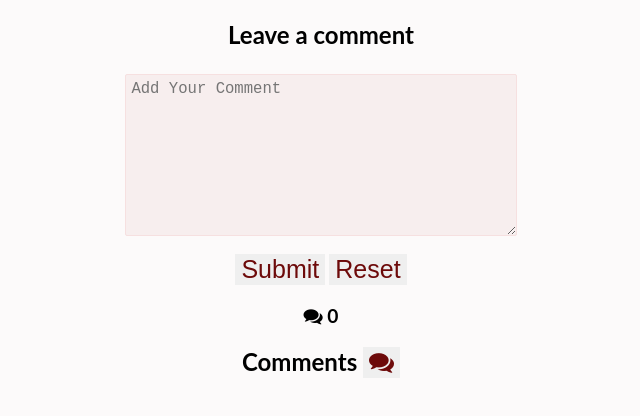
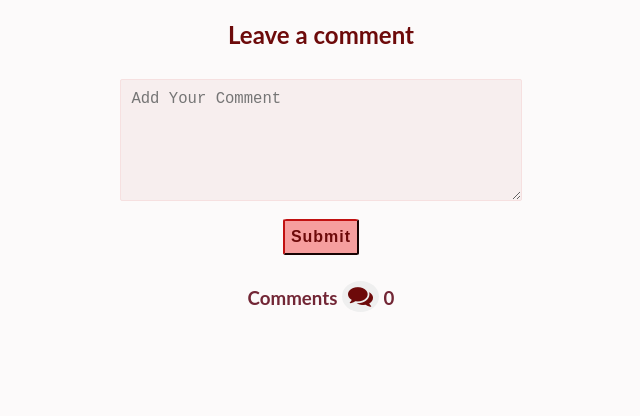
Before and after one commit to HumaIlyas/books, a plain HTML site: page index.html in a window 1280 px wide. Shown: the whole page, without its empty margins (319-959 px from the left). Drawn offline with Linux system fonts and the light colour scheme.

Commit message:
save files

```diff
--- a/index.html
+++ b/index.html
@@ -14,29 +14,26 @@
 
 <body>
 
-    <div class="container">
-        <h2>Leave a comment</h2>
+    <div>
+        <h2 class="color">Leave a comment</h2>
         <form>
            <textarea id="" placeholder="Add Your Comment" value=" "></textarea>
            <div class="btn">
-               <button id="submit" type="submit">Submit</button>
-               <button id="reset">Reset</button>
+            <input id="submit" type="submit" value="Submit">
            </div>
         </form>
     </div>
 
-    <!-- number of comments -->
-    <div class="number">
-        <p class="commentNumber"><i class="fa fa-comments"></i> <span id="comment_number">0</span></p>
+    <!-- Comments sections and count of comments -->
+    <div class="comments">
+        <div>
+            <h3 class="commentCount">Comments
+                <button><i class="fa fa-comments"></i></button> <span id="comment_count">0</span>
+            </h3>
+        </div>
+        <div id="comment-box"></div>
     </div>
 
-    <!-- Comments -->
-    <div class="comments">
-        <h2>Comments
-            <button><i class="fa fa-comments"></i></button>
-        </h2>
-        <div id="comment-box"></div>
-    </div>
 
     <!-- final popup message -->
     <div class="popup-message">
--- a/script.js
+++ b/script.js
@@ -1,15 +1,14 @@
 let field = document.querySelector('textarea');
-let backUp = field.getAttribute('placeholder')
+let backUp = field.getAttribute('placeholder');
 let btn = document.querySelector('.btn');
-let reset = document.getElementById('reset')
-let submit = document.querySelector('#submit')
+let submit = document.querySelector('#submit');
 
 // const comments = document.querySelector('#comment-box')
 let comments = document.getElementById('comment-box');
 
 // array to store the comments
 let comments_arr = [];
-let comment_number= 0;
+let comment_count= 0;
 
 // to generate html list based on comments array
 let display_comments = () => {
@@ -21,15 +20,6 @@ let display_comments = () => {
   comments.innerHTML = list;
 }
 
-reset.onclick = function(event){
-  event.preventDefault();
-
-  // reset the array
-   comments_arr.length = 0;
-  // re-genrate the comment html list
-  display_comments();
-}
-
 submit.onclick = function(event){
     event.preventDefault();
     let content = field.value;
@@ -37,11 +27,11 @@ submit.onclick = function(event){
       // if there is content
       // add the comment to the array
       comments_arr.push(content);
-      document.querySelector(".popup-message").innerHTML = 'Your comment has been submitted';
+      document.querySelector(".popup-message").innerHTML = 'Your comment has been submitted and displayed';
       // re-genrate the comment html list
       display_comments();
-      comment_number++;
-      document.getElementById("comment_number").innerHTML = comment_number;
+      comment_count++;
+      document.getElementById("comment_count").innerHTML = comment_count;
       // reset the textArea content
       resetTextArea();
     }
@@ -52,5 +42,5 @@ let resetTextArea = () => {
     setTimeout(() => {
         field.value = '';
         document.querySelector(".popup-message").innerHTML = "";
-    }, 2000);
+    }, 2500);
 }
--- a/style.css
+++ b/style.css
@@ -11,9 +11,10 @@ body {
 
 /* popup message */
 .popup-message {
-    width: 30%;
+    width: 40%;
     box-sizing: border-box;
     border-radius: 50%;
+    border-color: rgb(174, 166, 246);
     background-color: #c9e6f4;
     color: #36070c;
     margin: 5px auto;
@@ -25,19 +26,17 @@ body {
     position: relative;
 }
 
-button {
-    border: none;
+.color {
     color: rgb(109, 10, 10);
-    font-size: 25px;
 }
 
 textarea {
     background-color: rgb(247, 238, 238);
     color: rgb(109, 10, 10);
-    height: 150px;
+    height: 100px;
     width: 30%;
-    margin: 5px 0 15px;
-    padding: 5px;
+    margin: 10px;
+    padding: 10px;
     border: 1px solid rgb(246, 224, 224);
     border-radius: 2px;
     font-size: 120%;
@@ -47,29 +46,40 @@ textarea:hover {
     border-color: rgb(109, 10, 10);
 }
 
-ul {
-    display: block;
-    width: 50%;
-    text-align: center;
-}
-
-li {
-    text-decoration: none;
-}
-
-.btn {
+#comment-box {
     display: block;
 }
 
-.number {
-    width: 100%;
-    margin: 2px auto;
-    font-size: 1.2rem;
-    font-weight: bold;
+ul {
+    list-style-type: none;
 }
 
-.commentNumber .commentLike {
-    display: inline-block;
+.commentCount {
     padding: 2px 15px 2px 15px;
     color: #722635;
 }
+
+button {
+    border: none;
+    color: rgb(109, 10, 10);
+    font-size: 25px;
+    border-radius: 50%;
+}
+
+input[type=submit] {
+    box-sizing: border-box;
+    border-radius: 5%;
+    border-color: rgb(109, 10, 10);
+    background-color: #f69e9e;
+    color: rgb(109, 10, 10);
+    margin: 5px auto;
+    font-size: 100%;
+    font-weight: bold;
+    text-align: center;
+    letter-spacing: 1px;
+    line-height: 30px;
+}
+
+input[type=submit]:hover {
+    background-color: #eb7979;
+}
```
